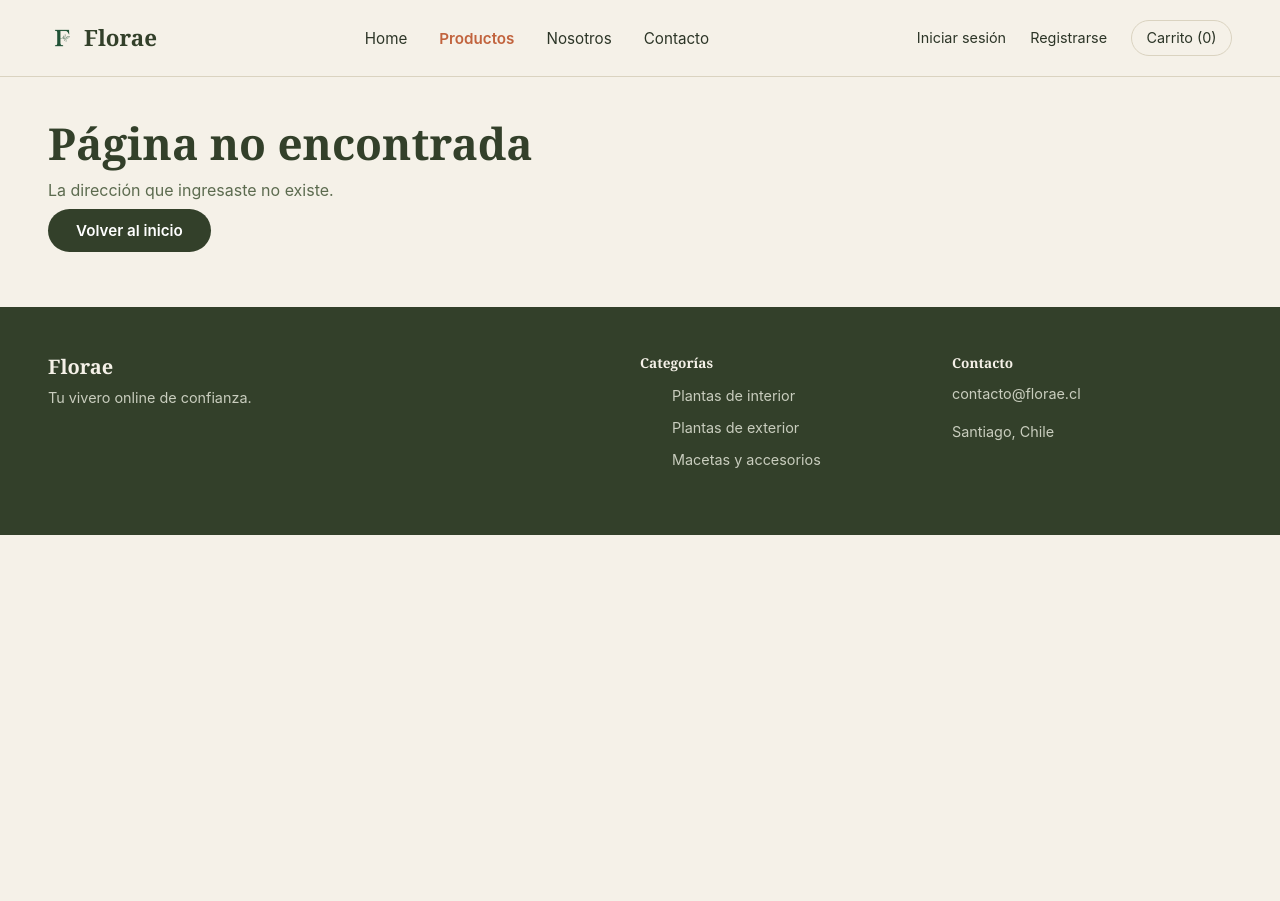
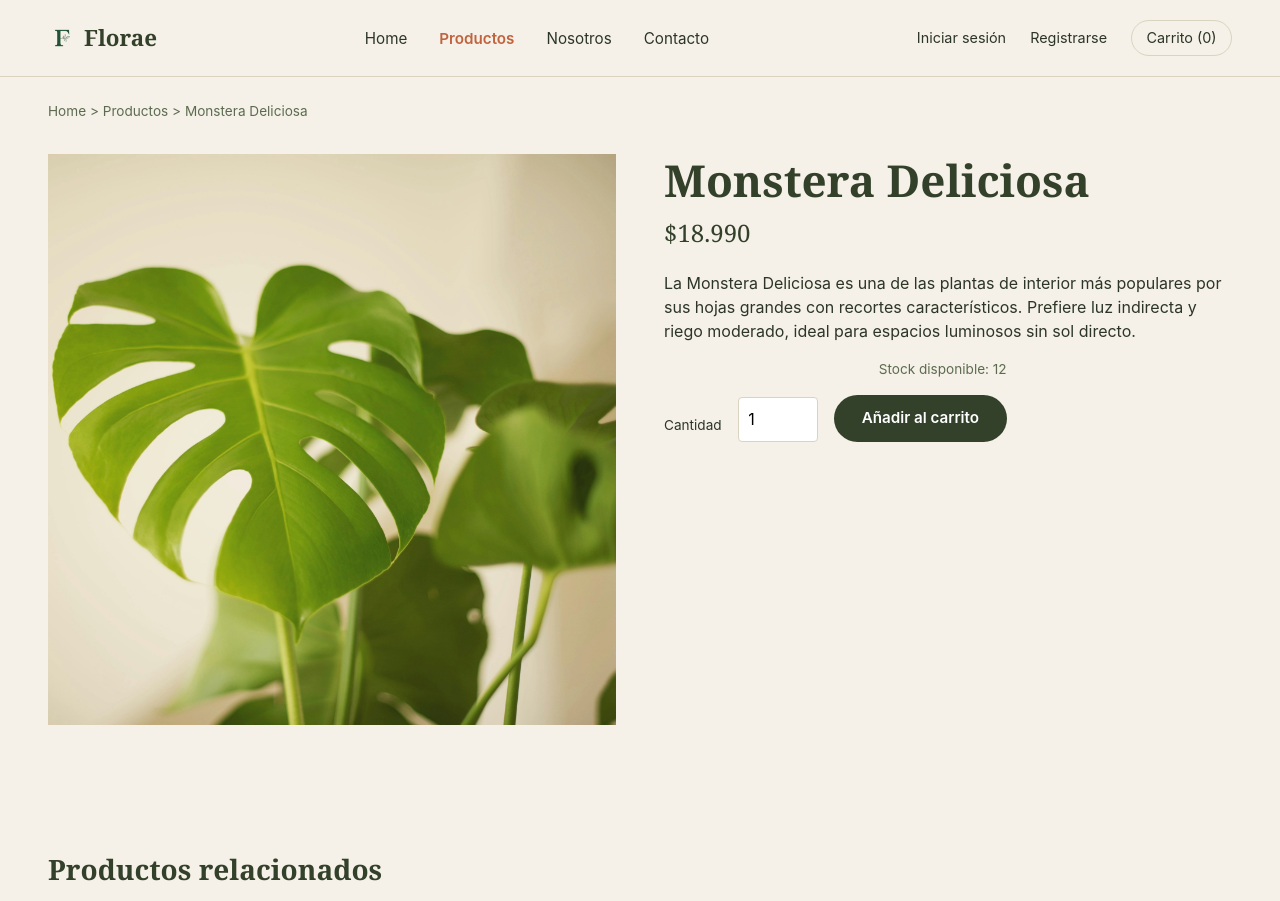
Before and after one commit to danielacuevasd/plant-ecommerce-r, a React (Vite) app: page /productos/1 in a window 1280 px wide. Shown: the top 901 px of the page. Before the commit the page ends 800 px from the top, so only its background shows below. Built offline with nearby package versions, Linux system fonts and the light colour scheme.

Commit message:
feat: agregar página de detalle de producto con productos relacionados

```diff
--- a/src/App.jsx
+++ b/src/App.jsx
@@ -5,6 +5,7 @@ import { CartProvider } from "./context/CartContext";
 import Home from "./pages/Home";
 import NoEncontrado from "./pages/NoEncontrado";
 import Productos from "./pages/Productos";
+import DetalleProducto from "./pages/DetalleProducto";
 
 export default function App() {
   return (
@@ -15,6 +16,7 @@ export default function App() {
             <Route index element={<Home />} />
             <Route path="*" element={<NoEncontrado />} />
             <Route path="productos" element={<Productos />} />
+            <Route path="productos/:id" element={<DetalleProducto />} />
           </Route>
         </Routes>
       </CartProvider>
--- /dev/null
+++ b/src/pages/DetalleProducto.jsx
@@ -0,0 +1,83 @@
+import { useState } from "react";
+import { Link, useParams } from "react-router-dom";
+import ProductList from "../components/ProductList";
+import { useCart } from "../context/CartContext";
+import { obtenerProductoPorId, obtenerProductos } from "../data/db";
+import { formatearPrecio } from "../utils/formato";
+
+export default function DetalleProducto() {
+  const { id } = useParams();
+  const { agregar } = useCart();
+  const [cantidad, setCantidad] = useState(1);
+  const [mensaje, setMensaje] = useState("");
+
+  const producto = obtenerProductoPorId(id);
+
+  if (!producto) {
+    return (
+      <section className="encabezado-pagina">
+        <h1>Producto no encontrado</h1>
+        <p>El producto que buscas no existe o fue retirado del catálogo.</p>
+        <Link to="/productos" className="btn-principal">Volver a productos</Link>
+      </section>
+    );
+  }
+
+  const relacionados = obtenerProductos()
+    .filter((p) => p.categoria === producto.categoria && p.id !== producto.id)
+    .slice(0, 4);
+
+  function manejarSubmit(evento) {
+    evento.preventDefault();
+    const unidades = Math.max(1, parseInt(cantidad, 10) || 1);
+    agregar(producto.id, unidades);
+    setMensaje(`Se agregó ${producto.nombre} al carrito.`);
+  }
+
+  return (
+    <>
+      <nav className="migas-pan" aria-label="Ruta de navegación">
+        <Link to="/">Home</Link> &gt; <Link to="/productos">Productos</Link> &gt;{" "}
+        <span>{producto.nombre}</span>
+      </nav>
+
+      <section className="detalle-producto">
+        <div className="detalle-producto__galeria">
+          <img src={producto.imagen} alt={producto.nombre} />
+        </div>
+
+        <div className="detalle-producto__info">
+          <h1>{producto.nombre}</h1>
+          <p className="precio">{formatearPrecio(producto.precio)}</p>
+          <p>{producto.descripcion}</p>
+          <p className="texto-secundario">Stock disponible: {producto.stock}</p>
+
+          <form className="form-cantidad" onSubmit={manejarSubmit}>
+            <label htmlFor="cantidad">Cantidad</label>
+            <input
+              id="cantidad"
+              type="number"
+              min="1"
+              max={producto.stock}
+              value={cantidad}
+              onChange={(e) => setCantidad(e.target.value)}
+            />
+            <button type="submit" className="btn-principal" disabled={producto.stock <= 0}>
+              Añadir al carrito
+            </button>
+          </form>
+          {mensaje && <p role="status" className="mensaje-exito">{mensaje}</p>}
+        </div>
+      </section>
+
+      <section className="productos-relacionados">
+        <h2>Productos relacionados</h2>
+        {relacionados.length ? (
+          <ProductList productos={relacionados} onAgregar={(pid) => agregar(pid, 1)} />
+        ) : (
+          <p className="texto-secundario">No hay productos relacionados por ahora.</p>
+        )}
+      </section>
+    </>
+  );
+}
--- a/src/styles/extras.css
+++ b/src/styles/extras.css
@@ -26,3 +26,9 @@
     outline: 2px solid var(--color-acento);
     outline-offset: 2px;
 }
+
+.mensaje-exito {
+    color: var(--color-verde-suave);
+    font-size: 0.9rem;
+    margin-top: 0.75rem;
+}
```
